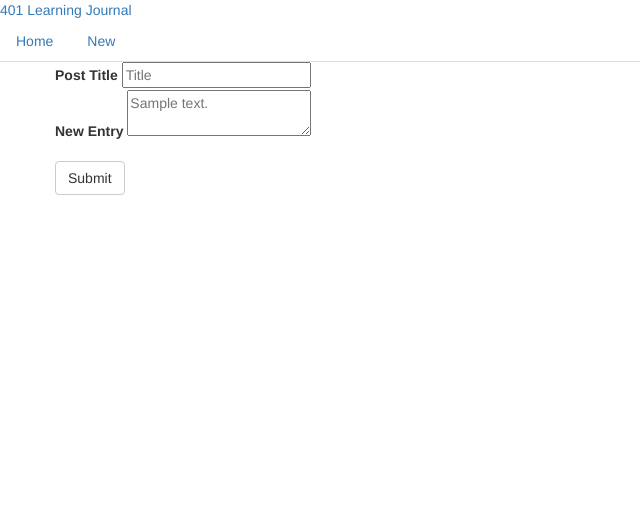
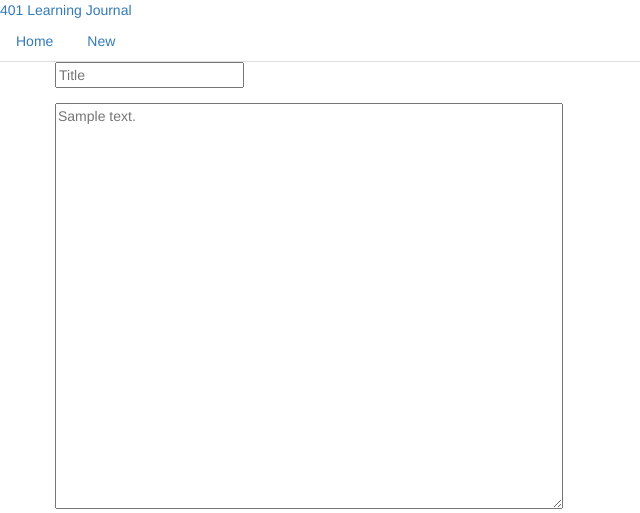
Before and after one commit to famavott/pyramid-learning-journal, a Python web app: template learning_journal/templates/new.jinja2 in a window 1280 px wide. Shown: the top 513 px of the page, without its empty margins (0-640 px from the left). Run offline with Jinja, Linux system fonts and the light colour scheme; the template is opened without the code that fills it: most values are stand-ins (such as "Sample title", 1, 10 or a date in 2020); some libraries are stand-ins or nearby versions.

Commit message:
Minor styling changes to new and edit views.

```diff
--- a/learning_journal/templates/edit.jinja2
+++ b/learning_journal/templates/edit.jinja2
@@ -5,10 +5,12 @@
     <div class="row">
         <div class="form-group">
             <input type="text" id="input-title" name="title" value="{{ entry.title }}">
-            <textarea name="body" type="text">{{ entry.text }}</textarea>
+        </div>
+        <div class="form">
+            <textarea name="body" type="text" rows=20 cols=60>{{ entry.text }}</textarea>
+        </div>
         <div class="form-group">
             <input type="submit" class="btn btn-default"/>
-        </div>
         </div>
     </div>
 </form>
--- a/learning_journal/templates/new.jinja2
+++ b/learning_journal/templates/new.jinja2
@@ -4,12 +4,11 @@
 <div class = "row" id="detail-entry">
     <form method="POST">
         <div class="form-group">
-            <label class="input-header">Post Title</label>
             <input type="text" id="input-title" placeholder="Title" name="title">
-            <div class="form">
-                <label class="input-header">New Entry</label>
-                <textarea id="input-text" name='text' placeholder="{{ textarea }}"></textarea>
-            </div>
+        </div>
+        <div class="form">
+            <textarea id="input-text" rows=20 cols=60 name='text' placeholder="{{ textarea }}"></textarea>
+        </div>
         </div>
         <div class="form-group">
             <input type="submit" class="btn btn-default"/>
```
